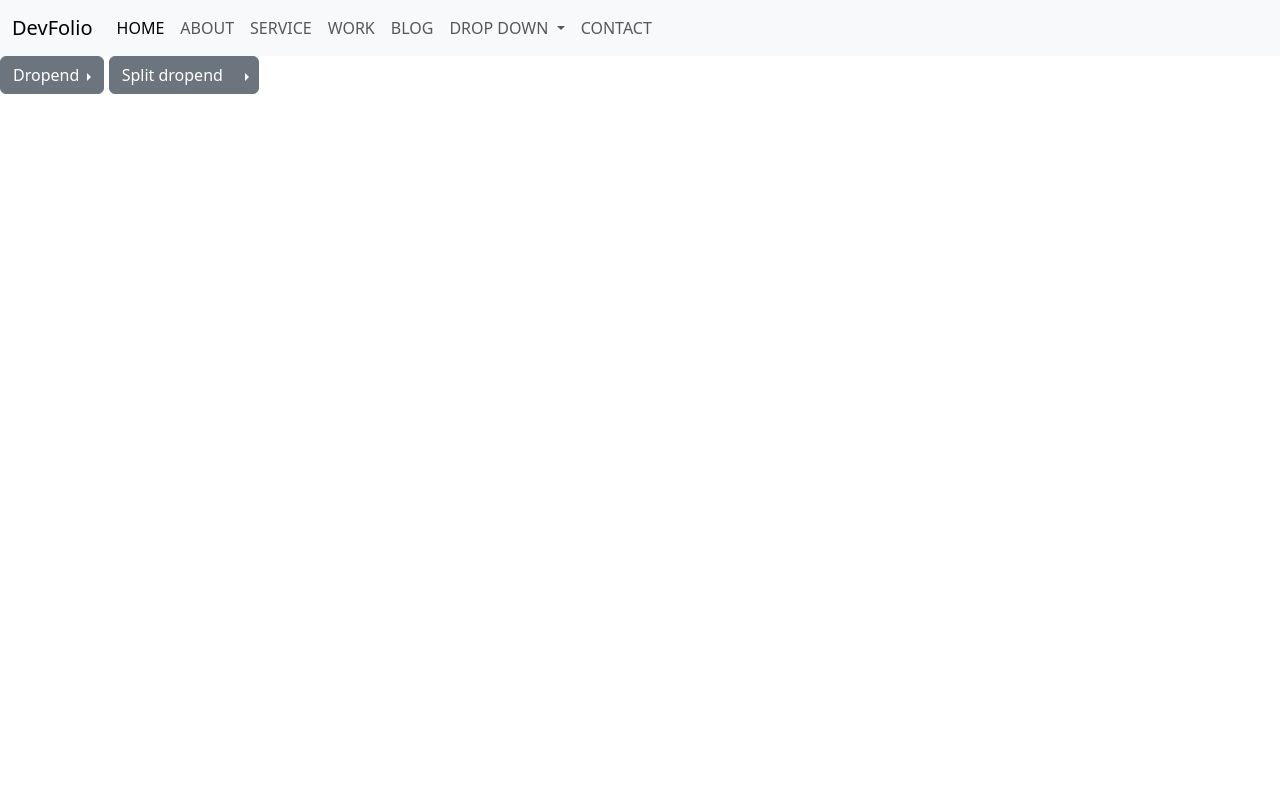
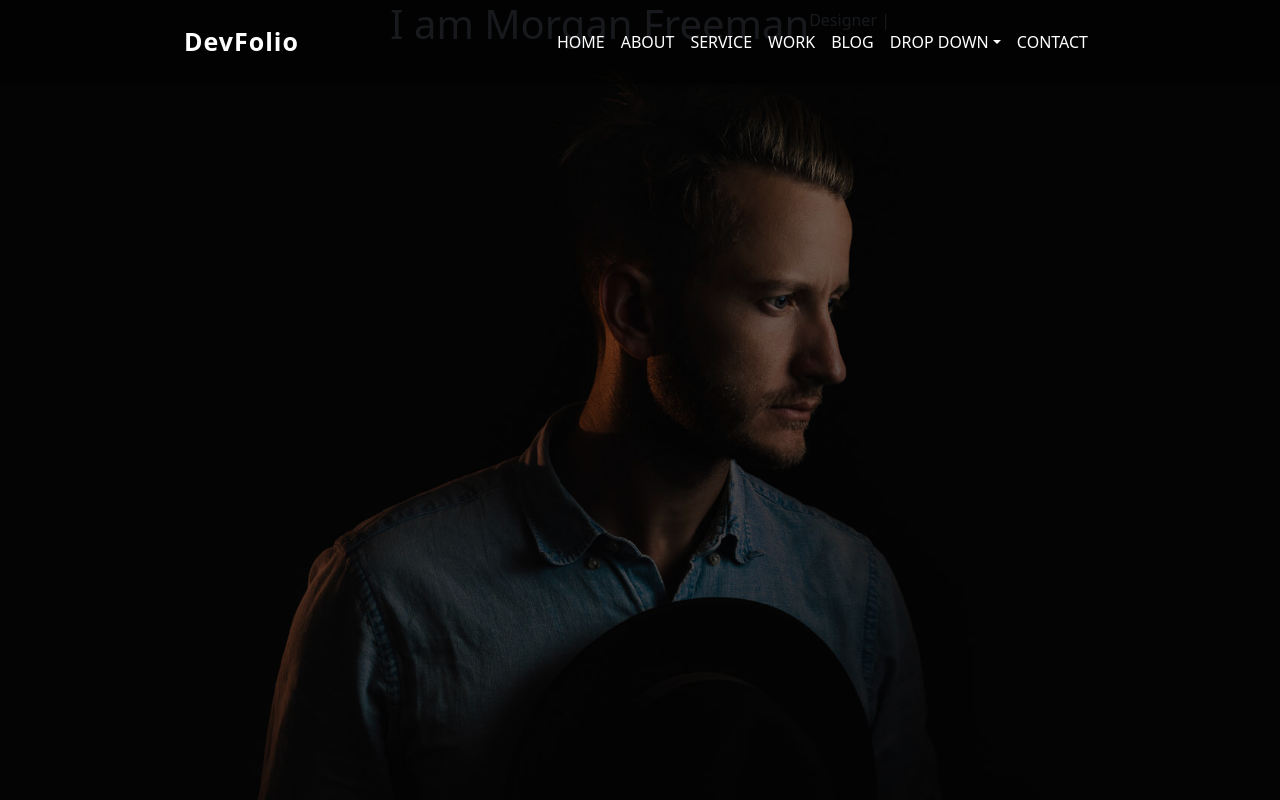
Before and after one commit to fadywadea/DevFolio, a plain HTML site: page index.html in a window 1280 px wide. Drawn offline with Linux system fonts and the light colour scheme.

Commit message:
first commit

```diff
--- a/css/style.css
+++ b/css/style.css
@@ -1,3 +1,63 @@
 * {
   scroll-behavior: smooth;
 }
+
+.navbar-home {
+  background: rgba(0, 0, 0, 0.3);
+
+}
+
+.navbar-ul a {
+  color: white;
+  font-weight: 500;
+  font-size: 16px;
+}
+
+.navigation {
+  display: flex;
+  justify-content: space-between;
+  align-items: center;
+  margin: 0px 184px;
+  padding: 20px 0;
+}
+
+.nav-link:focus,
+.nav-link:hover {
+  color: white;
+}
+
+
+
+
+
+.navigation .logo {
+  font-weight: 600;
+  font-size: 25px;
+  letter-spacing: 1px;
+  line-height: 33.6px;
+  color: white;
+}
+
+#header {
+  background-image: url(../img/1.jpg);
+  height: 100vh;
+  background-position: center;
+  background-size: cover;
+
+}
+
+.navbar-nav .nav-link.active,
+.navbar-nav .nav-link.show {
+  color: white;
+}
+
+.bg-header {
+  background: rgba(0, 0, 0, 0.5);
+  height: 100vh;
+}
+
+.caption-home {
+  display: flex;
+  align-items: center;
+  justify-content: center
+}
--- a/index.html
+++ b/index.html
@@ -11,18 +11,20 @@
 </head>
 
 <body>
-  <nav class="navbar navbar-expand-lg bg-body-tertiary">
-    <div class="container-fluid">
-      <a class="navbar-brand" href="index.html">DevFolio</a>
+  <nav class="navbar navbar-expand-lg  fixed-top navbar-home p-0">
+    <div class="container-fluid container navigation ">
+      <a class="navbar-brand logo" href="index.html">DevFolio</a>
       <button class="navbar-toggler" type="button" data-bs-toggle="collapse" data-bs-target="#navbarNavDropdown"
         aria-controls="navbarNavDropdown" aria-expanded="false" aria-label="Toggle navigation">
         <span class="navbar-toggler-icon"></span>
       </button>
-      <div class="collapse navbar-collapse" id="navbarNavDropdown">
-        <ul class="navbar-nav">
+      <div class="collapse navbar-collapse " id="navbarNavDropdown">
+        <ul class="navbar-nav ms-auto navbar-ul">
+
           <li class="nav-item">
             <a class="nav-link active text-uppercase" aria-current="page" href="#">Home</a>
           </li>
+
           <li class="nav-item">
             <a class="nav-link text-uppercase" href="#">About</a>
           </li>
@@ -35,18 +37,17 @@
           <li class="nav-item">
             <a class="nav-link text-uppercase" href="#">blog</a>
           </li>
+
+
           <li class="nav-item dropdown">
             <a class="nav-link dropdown-toggle text-uppercase" href="#" role="button" data-bs-toggle="dropdown"
-              aria-expanded="false">
-              Drop down
-            </a>
+              aria-expanded="false">Drop down</a>
             <ul class="dropdown-menu">
               <li><a class="dropdown-item" href="#">drop down 1</a></li>
 
 
-
-              <li class="nav-item dropend">
-                <a class="nav-link dropdown-toggle " href="#" role="button" data-bs-toggle="dropdown"
+              <li class="nav-item dropend text-center">
+                <a class="nav-link dropdown-toggle " href="#" role="button" data-bs-toggle="dropend"
                   aria-expanded="false">
                   deep drop down </a>
                 <ul class="dropdown-menu">
@@ -73,39 +74,15 @@
       </div>
     </div>
   </nav>
-  <!-- Default dropend button -->
-  <div class="btn-group dropend">
-    <button type="button" class="btn btn-secondary dropdown-toggle" data-bs-toggle="dropdown" aria-expanded="false">
-      Dropend
-    </button>
-    <ul class="dropdown-menu">
-      <!-- Dropdown menu links -->
-      <li><a class="dropdown-item" href="#">drop down 1</a></li>
-      <li><a class="dropdown-item" href="#">drop down 2</a></li>
-      <li><a class="dropdown-item" href="#">drop down 3</a></li>
-      <li><a class="dropdown-item" href="#">drop down 4</a></li>
-      <li><a class="dropdown-item" href="#">drop down 5</a></li>
-    </ul>
-  </div>
 
-  <!-- Split dropend button -->
-  <div class="btn-group dropend">
-    <button type="button" class="btn btn-secondary">
-      Split dropend
-    </button>
-    <button type="button" class="btn btn-secondary dropdown-toggle dropdown-toggle-split" data-bs-toggle="dropdown"
-      aria-expanded="false">
-      <span class="visually-hidden">Toggle Dropend</span>
-    </button>
-    <ul class="dropdown-menu">
-      <!-- Dropdown menu links -->
-      <li><a class="dropdown-item" href="#">drop down 1</a></li>
-      <li><a class="dropdown-item" href="#">drop down 2</a></li>
-      <li><a class="dropdown-item" href="#">drop down 3</a></li>
-      <li><a class="dropdown-item" href="#">drop down 4</a></li>
-      <li><a class="dropdown-item" href="#">drop down 5</a></li>
-    </ul>
-  </div>
+  <header id="header">
+    <div class="bg-header">
+      <div class="caption-home">
+        <h1>I am Morgan Freeman</h1>
+        <p>Designer |</p>
+        </div>
+      </div>
+      </header>
   <script src="js/bootstrap.bundle.min.js"></script>
   <script src="js/all.min.js"></script>
 </body>
```
Also changed, not shown: img/1.jpg (added), img/10.jpg (added), img/11.jpg (added), img/12.jpg (added), img/13.jpg (added), img/14.jpg (added), img/2.jpg (added), img/3.jpg (added), img/4.jpg (added), img/5.jpg (added), img/6.jpg (added), img/7.jpg (added), img/8.jpg (added), img/9.jpg (added).
